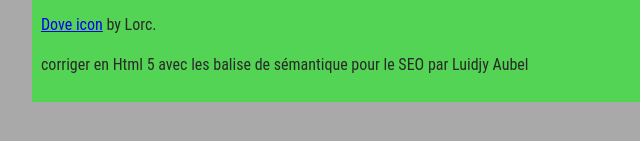
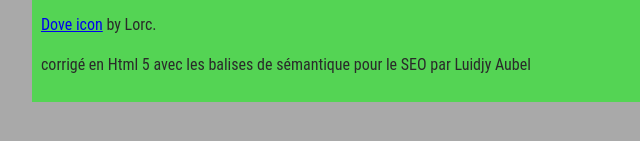
Before and after one commit to LuidjyAubel/Oiseau, a plain HTML site: page index.html in a window 1280 px wide. Shown: the part 607-748 px from the top of the page, 160-800 px from the left. Drawn offline with Linux system fonts and the light colour scheme.

Commit message:
Update index.html

```diff
--- a/index.html
+++ b/index.html
@@ -49,7 +49,7 @@
     <footer>
     <p> Ce petit exemple de site Web est sous licence CC0, c'est à dire que toute partie de ce code peut être réutilisée comme vous le souhaitez. Exemple original écrit par Chris Mills, 2016. </p>
     <p><a href="http://game-icons.net/lorc/originals/dove.html" target="_blank">Dove icon</a> by Lorc.</p>
-    <p>corriger en Html 5 avec les balise de sémantique pour le SEO par Luidjy Aubel</p>
+    <p>corrigé en Html 5 avec les balises de sémantique pour le SEO par Luidjy Aubel</p>
    </footer>
 </body>
 
```
